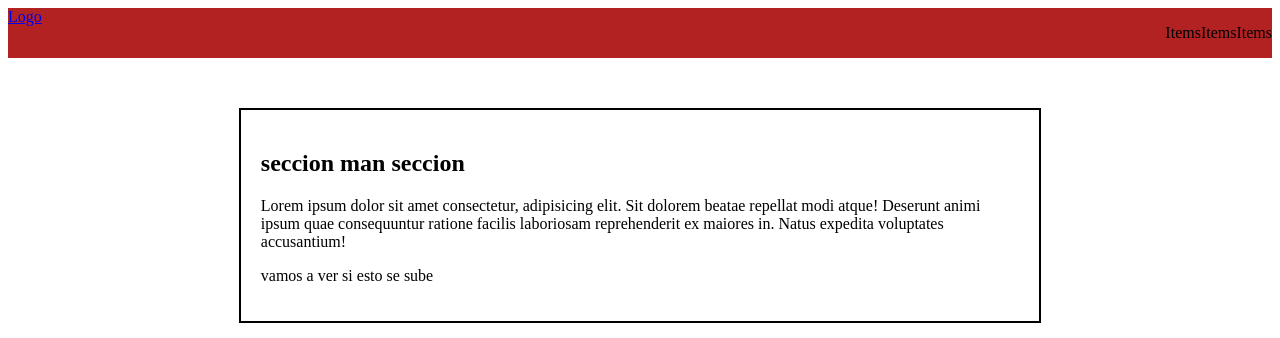
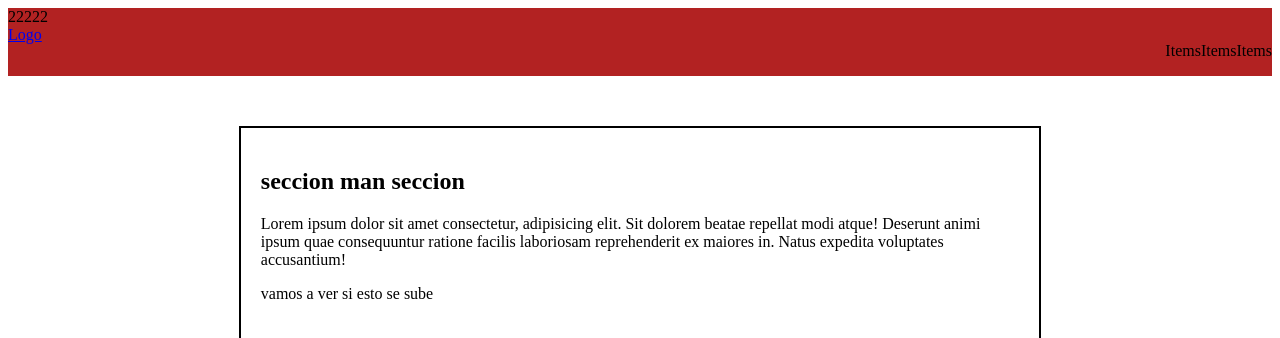
Before and after one commit to alvarezomar684/prueba-repositorio-remoto, a plain HTML site: page index.html in a window 1280 px wide. Shown: the top 338 px of the page. Drawn offline with Linux system fonts and the light colour scheme.

Commit message:
header 2 creado

```diff
--- a/index.html
+++ b/index.html
@@ -8,6 +8,7 @@
     <link rel="stylesheet" href="main.css">
 </head>
 <body>
+    <header>22222</header>
     <header>
         <a href="#">Logo</a>
 
```
